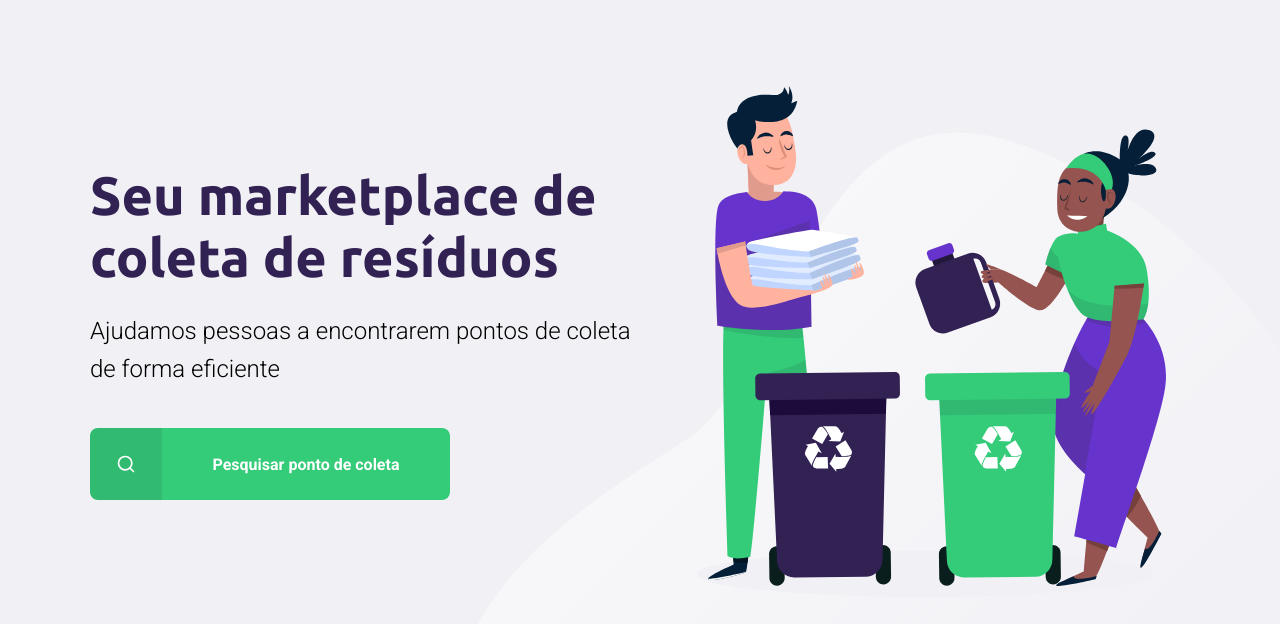
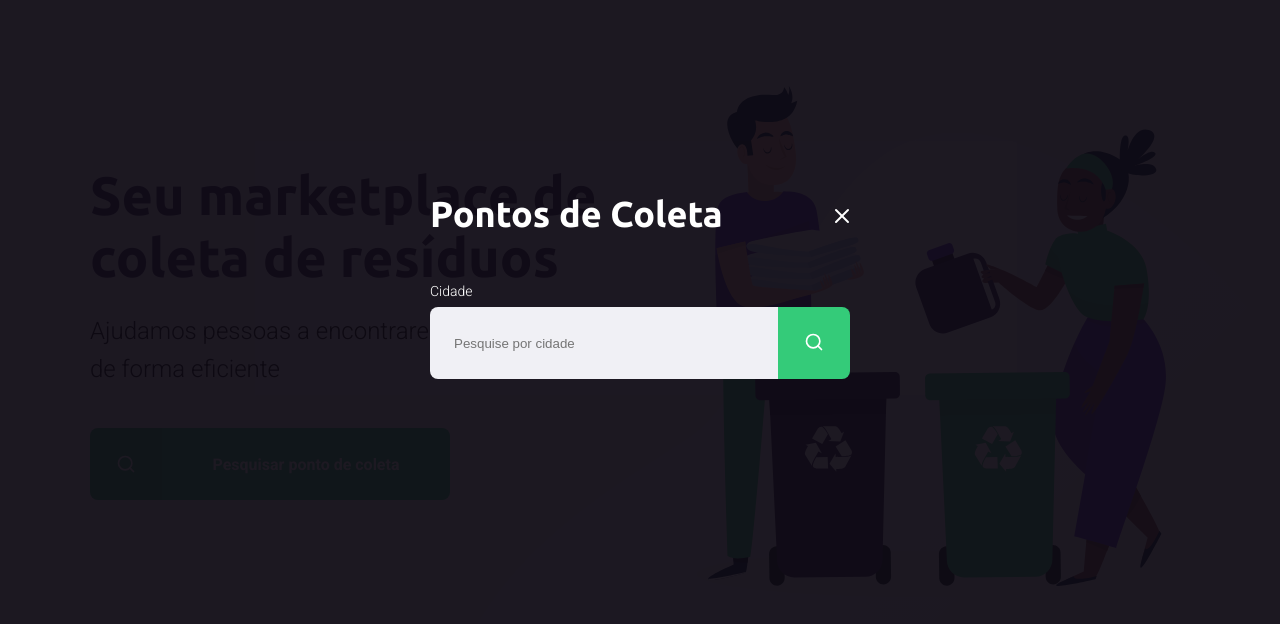
Before and after one commit to alexandroabadebr/Ecoleta, a plain HTML site: page index.html in a window 1280 px wide. Both pictures are taken after a click on the link "Pesquisar ponto de coleta". Shown: the part 114-738 px from the top of the page. Drawn offline with Linux system fonts and the light colour scheme.

Commit message:
Concluido o modal

```diff
--- a/index.html
+++ b/index.html
@@ -7,6 +7,7 @@
   <link href="https://fonts.googleapis.com/css2?family=Roboto:wght@300;700&family=Ubuntu:wght@700&display=swap" rel="stylesheet">
   <link rel="stylesheet" href="/styles/main.css">
   <link rel="stylesheet" href="/styles/home.css">
+  <link rel="stylesheet" href="/styles/modal.css">
   <link rel="stylesheet" href="/styles/responsive.css">
 
 </head>
@@ -38,5 +39,25 @@
     </div>
   </div>
 
+
+<div id="modal" class="hide">
+  <div class="content">
+    <div class="header">
+      <h1>Pontos de Coleta</h1>
+      <a href="#">Fechar</a>
+    </div>
+    <form action="">
+      <label for="search">Cidade</label>
+      <div class="search field">
+        <input type="text" name="search" placeholder="Pesquise por cidade">
+        <button>
+          <img src="/assets/search.svg" alt="Buscar">
+        </button>
+      </div>
+    </form>
+  </div>
+</div>
+
+<script src="/scripts/index.js"></script>
 </body>
 </html>
--- /dev/null
+++ b/scripts/index.js
@@ -0,0 +1,11 @@
+const buttonSearch = document.querySelector("#page-home main a")
+const modal = document.querySelector("#modal")
+const close = document.querySelector("#modal .header a")
+
+buttonSearch.addEventListener("click", () => {
+    modal.classList.remove("hide")
+})
+
+close.addEventListener("click", () => {
+    modal.classList.add("hide")
+})
--- /dev/null
+++ b/styles/modal.css
@@ -0,0 +1,74 @@
+#modal {
+    background-color: #0e0a14ef;
+    height: 100vh;
+    width: 100vw;
+    position: fixed;
+    top: 0;
+    display: flex;
+    justify-content: center;
+    align-items: center;
+    transition: 400ms;
+}
+
+#modal.hide {
+    display: none;
+}
+
+#modal .content {
+    color: #ffffff;
+    width: 420px;
+}
+
+#modal .header {
+    display: flex;
+    align-items: center;
+    justify-content: space-between;
+    margin-bottom: 48px;
+}
+
+#modal .header a {
+    background-image: url("../assets/x.svg");
+    width: 20px;
+    height: 20px;
+    display: flex;
+    font-size: 0.01px;
+}
+
+#modal .header h1 {
+    color: #ffffff;
+    font-size: 36px;
+    line-height: 42px;
+}
+
+#modal form label {
+    font-size: 14px;
+    line-height: 16px;
+    display: block;
+    margin-bottom: 8px;
+}
+
+#modal form .field {
+    display: flex;
+}
+
+#modal form input {
+    flex: 1;
+    background-color: #f0f0f5;
+    border-radius: 8px 0 0 8px;
+    border: 0;
+    padding: 16px 24px;
+    flood-color: #6c6c80;
+}
+
+#modal form button {
+    width: 72px;
+    height: 72px;
+    background-color: var(--primary-color);
+    border: none;
+    border-radius: 0 8px 8px 0;
+}
+
+#modal form button:hover {
+    background-color: #2fb85e;
+    cursor: pointer;
+}
```
Also changed, not shown: search-results.html (added, +57 -0 lines), styles/search-results.css (added, +31 -0 lines).
